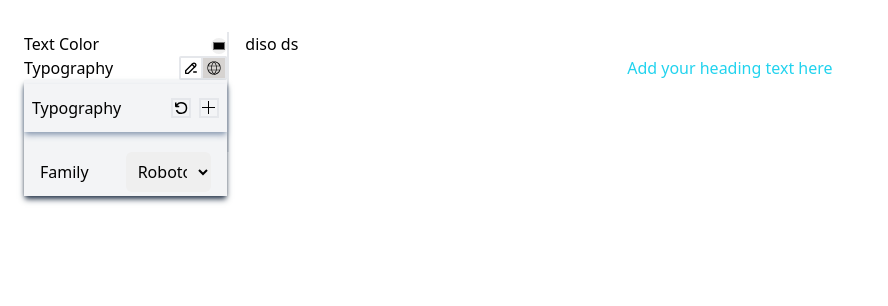
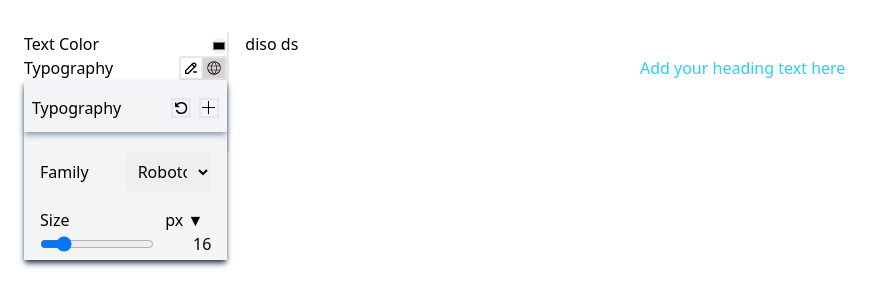
Before and after one commit to abukawsar45/dynamic-ui-style, a React (Vite) app: page / in a window 1280 px wide. Both pictures are taken after a click on the button 203 px from the left and 68 px from the top of the page. Shown: the top 306 px of the page, without its empty margins (0-888 px from the left). Built offline with nearby package versions, Linux system fonts and the light colour scheme; a web font is replaced by a local one.

Commit message:
update dynamic font-size

```diff
--- a/src/App.jsx
+++ b/src/App.jsx
@@ -13,12 +13,14 @@ function App() {
   const [isRobotoClicked, setIsRobotoClicked] = useState(false);
   const [isKeniaClicked, setIsKeniaClicked] = useState(false);
   const [isJosefinClicked, setIsJosefinClicked] = useState(false);
+  const [fontSize, setFontSize] = useState(16);
 
 
   console.log({
     isRobotoClicked,
     isKeniaClicked,
-    isJosefinClicked
+    isJosefinClicked,
+    fontSize
   })
 
   useEffect(() => {
@@ -113,6 +115,30 @@ function App() {
                               </select>
                             </div>
                           </div>
+                          {/* font size */}
+                          <div>
+                            <div className='grid grid-cols-2 mt-4'>
+                              <div className='flex items-center'>
+                                <p>Size</p>
+                              </div>
+                              <div className='px-2'>
+                                <p className='text-end'>px &#9660;</p>
+                              </div>
+                            </div>
+                            <div className='flex items-center justify-between'>
+                             <input
+                                className='w-8/12'
+                                defaultValue={parseFloat(fontSize)}
+                                onChange={(e) => {
+                                  setFontSize(parseFloat(e.target.value));  {/* Set fontSize as a float */}
+                                }}
+                                type='range'
+                                name=''
+                                id=''
+                              />{' '}
+                              <p>{fontSize}</p>
+                            </div>
+                          </div>
                         </div>
                       </div>
                     </div>
@@ -170,7 +196,8 @@ function App() {
             </div>
          <div className='flex justify-center items-center w-full'>
   <input
-                className={`text-cyan-400 ${
+    style={{ fontSize: `${fontSize}px` }}
+    className={`text-cyan-400 w-full text-center ${
       isRobotoClicked
         ? 'roboto'
         : isKeniaClicked
@@ -185,6 +212,7 @@ function App() {
     defaultValue='Add your heading text here'
   />
 </div>
+
           </div>
         </div>
       </div>
```
Lines whose indentation alone changed are shown as unchanged.
